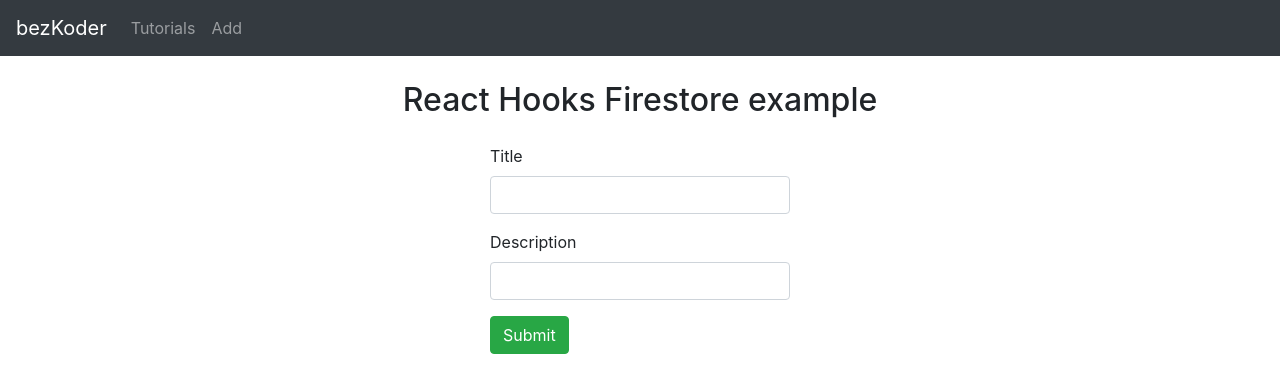
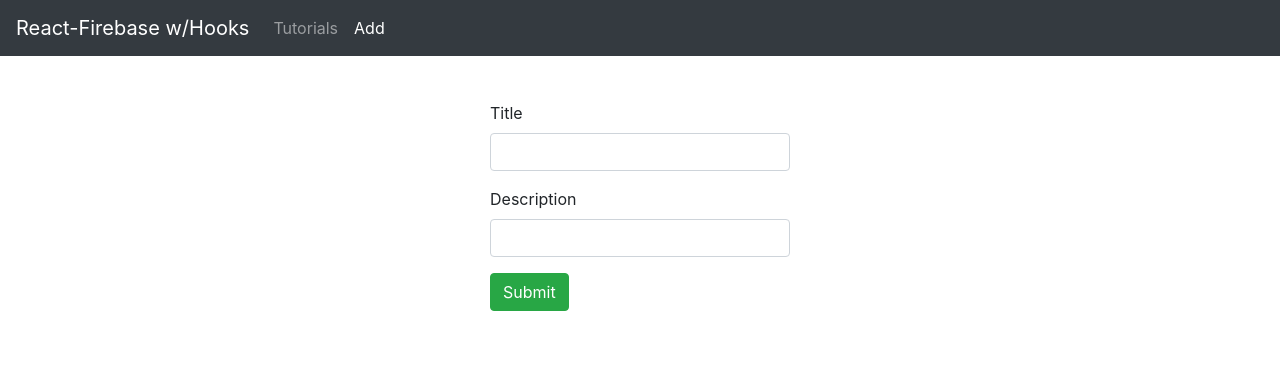
Before and after one commit to PaulyWolly/react-hooks-firestore-crud, a React (Create React App) app: page /add in a window 1280 px wide. Shown: the top 392 px of the page. Built offline with nearby package versions, Linux system fonts and the light colour scheme.

Commit message:
added styles for mouse-over and redirect back to home after add

```diff
--- a/src/App.css
+++ b/src/App.css
@@ -1,3 +1,7 @@
+.container {
+    margin: 45px auto;
+}
+
 .container h2 {
   text-align: center;
   margin: 25px auto;
--- a/src/App.js
+++ b/src/App.js
@@ -5,30 +5,15 @@ import "./App.css";
 
 import AddTutorial from "./components/AddTutorial";
 import TutorialsList from "./components/TutorialsList";
+import NavBar from "./components/NavBar";
 
 function App() {
   return (
     <div>
-      <nav className="navbar navbar-expand navbar-dark bg-dark">
-        <a href="/tutorials" className="navbar-brand">
-          bezKoder
-        </a>
-        <div className="navbar-nav mr-auto">
-          <li className="nav-item">
-            <Link to={"/tutorials"} className="nav-link">
-              Tutorials
-            </Link>
-          </li>
-          <li className="nav-item">
-            <Link to={"/add"} className="nav-link">
-              Add
-            </Link>
-          </li>
-        </div>
-      </nav>
+      <NavBar />
 
-      <div className="container mt-3">
-        <h2>React Hooks Firestore example</h2>
+      <div className="container">
+        {/* <h2>React Hooks Firestore example</h2> */}
         <Switch>
           <Route exact path={["/", "/tutorials"]} component={TutorialsList} />
           <Route exact path="/add" component={AddTutorial} />
--- a/src/components/AddTutorial.js
+++ b/src/components/AddTutorial.js
@@ -1,5 +1,6 @@
 import React, { useState } from "react";
 import TutorialDataService from "../services/TutorialService";
+import { useHistory } from "react-router-dom";
 
 const AddTutorial = () => {
   const initialTutorialState = {
@@ -15,6 +16,8 @@ const AddTutorial = () => {
     setTutorial({ ...tutorial, [name]: value });
   };
 
+  const history = useHistory();
+
   const saveTutorial = () => {
     var data = {
       title: tutorial.title,
@@ -25,6 +28,10 @@ const AddTutorial = () => {
     TutorialDataService.create(data)
       .then(() => {
         setSubmitted(true);
+        setTimeout(() => {
+          history.push("/tutorials")
+        }, 2000)
+
       })
       .catch(e => {
         console.log(e);
@@ -36,7 +43,11 @@ const AddTutorial = () => {
     setSubmitted(false);
   };
 
+
+
+
   return (
+
     <div className="submit-form">
       {submitted ? (
         <div>
--- /dev/null
+++ b/src/components/NavBar.jsx
@@ -0,0 +1,24 @@
+import React from 'react';
+import { NavLink } from 'react-router-dom';
+
+export default function NavBar() {
+  return (
+    <nav className="navbar navbar-expand navbar-dark bg-dark">
+        <a href="/tutorials" className="navbar-brand">
+          React-Firebase w/Hooks
+        </a>
+        <div className="navbar-nav mr-auto">
+          <li className="nav-item">
+            <NavLink to={"/tutorials"} className="nav-link">
+              Tutorials
+            </NavLink>
+          </li>
+          <li className="nav-item">
+            <NavLink to={"/add"} className="nav-link">
+              Add
+            </NavLink>
+          </li>
+        </div>
+    </nav>
+  );
+}
--- a/src/components/Tutorial.js
+++ b/src/components/Tutorial.js
@@ -89,7 +89,7 @@ const Tutorial = (props) => {
 
             <div className="form-group">
               <label>
-                <strong>Status:</strong>
+                <strong className="mr-2">Status:</strong>
               </label>
               {currentTutorial.published ? "Published" : "Pending"}
             </div>
--- /dev/null
+++ b/src/components/TutorialsList.css
@@ -0,0 +1,4 @@
+li.list-group-item:hover {
+  background-color: cadetblue;
+  color: #fff;
+}
--- a/src/components/TutorialsList.js
+++ b/src/components/TutorialsList.js
@@ -2,6 +2,7 @@ import React, { useState /*, useEffect */ } from "react";
 import { useCollection } from "react-firebase-hooks/firestore";
 import TutorialDataService from "../services/TutorialService";
 import Tutorial from "./Tutorial";
+import './TutorialsList.css'
 
 const TutorialsList = () => {
   // const [tutorials, setTutorials] = useState([]);
@@ -65,6 +66,7 @@ const TutorialsList = () => {
             tutorials &&
             tutorials.docs.map((tutorial, index) => ( /* tutorials.map */
               <li
+                style={{ cursor:'pointer' }}
                 className={"list-group-item " + (index === currentIndex ? "active" : "")}
                 onClick={() => setActiveTutorial(tutorial, index)}
                 key={tutorial.id}
--- a/src/services/TutorialService.js
+++ b/src/services/TutorialService.js
@@ -1,12 +1,15 @@
 import firebase from "../firebase";
+//import { useHistory } from "react-router-dom";
 
 const db = firebase.collection("/tutorials");
+//const history = useHistory();
 
 const getAll = () => {
   return db;
 };
 
 const create = (data) => {
+
   return db.add(data);
 };
 
```
Also changed, not shown: 2 other files (tests, documents, lock files or other folders).
